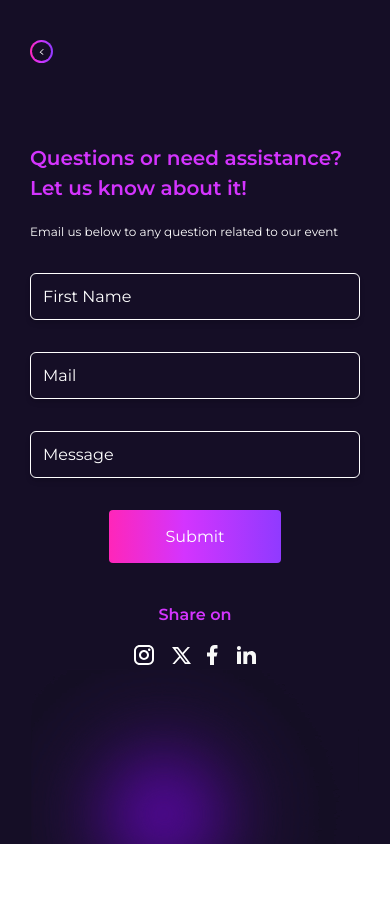
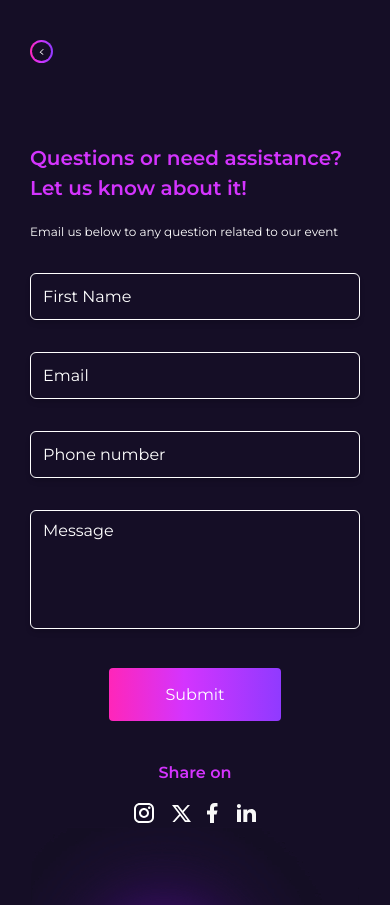
Before and after one commit to kiisi/GetLinkedHackathon, a React (Vite) app: page /contact in a window 390 px wide. Before the commit the page ends 844 px from the top, so only its background shows below. Built offline with nearby package versions, Linux system fonts and the light colour scheme.

Commit message:
[feat] contact page functionality implemented, [feat] mobile navbar

```diff
--- a/src/data/faqs.js
+++ b/src/data/faqs.js
@@ -14,7 +14,7 @@ export const faqsData = [
     {
         id: nanoid(),
         title: 'What happens if I don\'t have an idea for a project?',
-        content: 'E don be for you be that, Just dey play'
+        content: 'hehe, just dey play. go do some research and look for a project that will solve problems or improve our world.'
     },
     {
         id: nanoid(),
--- /dev/null
+++ b/src/layout/MobileNavbar.jsx
@@ -0,0 +1,44 @@
+/* eslint-disable react/prop-types */
+import { Link } from "react-router-dom";
+import Button from "../components/Button";
+
+export default function MobileNavbar({ visible, closeHandler }) {
+
+    return (
+        <>
+            <div
+                onClick={closeHandler}
+                className={`bg-[#00000066] h-[100vh] w-full fixed z-[8888] top-0 left-0 ${visible ? "block" : "hidden"}`}
+            >
+            </div>
+            <nav className={`w-full max-w-[348px] min-h-[492px] pl-[47px] pr-[51px] py-[47px] rounded-[8px] bg-[#150E28] fixed top-0 transition-all z-[9999] ${visible ? "right-0" : "right-[-348px]"}`}>
+                <div className="flex justify-end mb-12">
+                    <div
+                        onClick={closeHandler}
+                        className="w-[23px] h-[23px] rounded-[50%] grid place-items-center close-btn-gradient">
+                        <div className="grid place-items-center h-[21px] w-[21px] bg-[#150E28] rounded-[50%]">
+                            <img src='/icons/close.svg' alt='Close' className="h-[11px] w-[11px]" />
+                        </div>
+                    </div>
+                </div>
+                <div className="flex flex-col gap-5">
+                    <span className="text-white">
+                        <a href="/#timeline" className="hover:text-primary">Timeline</a>
+                    </span>
+                    <span className="text-white">
+                        <a href="/#overview" className="hover:text-primary">Overview</a>
+                    </span>
+                    <span className="text-white">
+                        <a href="/#faqs" className="hover:text-primary">Faqs</a>
+                    </span>
+                    <Link to='/contact' className="text-white hover:text-primary">Contact</Link>
+                    <div className="pt-4">
+                        <Link to="/register">
+                            <Button>Register</Button>
+                        </Link>
+                    </div>
+                </div>
+            </nav>
+        </>
+    )
+}
--- a/src/pages/Contact.jsx
+++ b/src/pages/Contact.jsx
@@ -5,8 +5,15 @@ import Input from "../components/Input";
 import { socialLinks } from "../data/links";
 import Navbar from "../layout/Navbar";
 import SEO from "../components/Seo";
+import toast from "react-hot-toast";
+import appService from "../services/app";
+import HttpErrorException from "../utlis/HttpErrrorException";
+import validator from 'validator';
+import { useNavigate } from "react-router-dom";
 
 export default function Contact() {
+
+    const navigate = useNavigate()
 
     return (
         <>
@@ -20,7 +27,7 @@ export default function Contact() {
                 </div>
                 <Container className="pt-10 lg:hidden">
                     <div className="max-w-[437px] w-full mx-auto">
-                        <button className="bg-primary-gradient h-[23px] w-[23px] rounded-[50%] block p-[2px] overflow-hidden">
+                        <button onClick={()=> navigate(-1)} className="bg-primary-gradient h-[23px] w-[23px] rounded-[50%] block p-[2px] overflow-hidden">
                             <span className="w-full h-full bg-bgdark grid place-items-center rounded-[50%]">
                                 <img src="/icons/chevron-left.svg" alt="Chevron left" />
                             </span>
@@ -69,9 +76,11 @@ export default function Contact() {
 
 const ContactForm = () => {
 
+    const [loading, setLoading] = useState(false)
     const [formData, setFormData] = useState({
         first_name: "",
-        mail: "",
+        email: "",
+        phone_number: "",
         message: "",
     })
 
@@ -82,6 +91,38 @@ const ContactForm = () => {
         }))
     }
 
+    const submit = (e) => {
+        e.preventDefault()
+
+        if (!formData.first_name || !formData.email || !formData.phone_number || !formData.message) {
+            return toast.error("All form fields are required!")
+        }
+
+        if (!validator.isEmail(formData.email)) {
+            return toast.error("Invalid email!")
+        }
+
+        setLoading(true)
+
+        appService.sendContactForm(formData)
+            .then(data => {
+                console.log(data)
+                toast.success("Submitted Successfully!")
+                setFormData({
+                    first_name: "",
+                    email: "",
+                    phone_number: "",
+                    message: "",
+                })
+            })
+            .catch(error => {
+                console.log(error)
+                new HttpErrorException(error).trigger()
+            })
+            .finally(() => setLoading(false))
+
+    }
+
     return (
         <div className="w-full lg:max-w-[617px] w-full py-10 py-0 lg:py-16 lg:px-6 rounded-lg lg:bg-[#ffffff08] lg:shadow-[0px_4px_4px_0px] #00000040] relative">
             <div className="w-full max-w-[437px] mx-auto">
@@ -90,7 +131,7 @@ const ContactForm = () => {
                     <h1>Let us know  about it!</h1>
                 </header>
                 <p className="lg:hidden text-white mb-8 text-[12px]">Email us below to any question related to our event</p>
-                <form className="flex flex-col gap-8 lg:gap-10">
+                <form className="flex flex-col gap-8 lg:gap-10" onSubmit={submit}>
                     <fieldset>
                         <Input
                             placeholder="First Name"
@@ -101,21 +142,37 @@ const ContactForm = () => {
                     </fieldset>
                     <fieldset>
                         <Input
-                            placeholder="Mail"
-                            name="mail"
-                            value={formData.mail}
+                            placeholder="Email"
+                            name="email"
+                            value={formData.email}
                             onChange={formDataHandler}
                         />
                     </fieldset>
                     <fieldset>
                         <Input
+                            placeholder="Phone number"
+                            name="phone_number"
+                            value={formData.phone_number}
+                            onChange={formDataHandler}
+                        />
+                    </fieldset>
+                    <fieldset>
+                        <textarea
+                            className="w-full bg-transparent text-white border-[1px] border-white placeholder-white outline-primary shadow-md rounded-md px-3 lg:px-5 py-2 h-[119px] custom-scroll-bar resize-none"
+                            rows={5}
                             placeholder="Message"
                             name="message"
                             value={formData.message}
                             onChange={formDataHandler}
                         />
                     </fieldset>
-                    <Button className="mx-auto">Submit</Button>
+                    <Button
+                        className="mx-auto"
+                        type="submit"
+                        loading={loading}
+                    >
+                        Submit
+                    </Button>
                     <div className="pt-2 lg:hidden max-w-max grid place-items-center mx-auto">
                         <h1 className="font-semibold text-primary mb-4">Share on</h1>
                         <div className="flex gap-4 items-center">
--- a/src/pages/Register.jsx
+++ b/src/pages/Register.jsx
@@ -70,10 +70,7 @@ const RegisterForm = () => {
     ]
     const [selectedGroups, setSelectedGroups] = useState(null)
 
-    console.log(category)
-
     function closeModal() {
-        console.log(isOpen)
         setIsOpen(false)
     }
 
@@ -85,7 +82,6 @@ const RegisterForm = () => {
         phone_number: "",
         team_name: "",
         project_topic: "",
-
     })
 
     const formDataHandler = (e) => {
@@ -96,14 +92,12 @@ const RegisterForm = () => {
     }
 
     useEffect(() => {
-
         appService.getCategory()
             .then((data) => {
                 console.log(data)
                 setCategory(data.data)
             })
             .catch(err => console.log(err))
-
     }, [])
 
     const submit = (e) => {
@@ -136,6 +130,12 @@ const RegisterForm = () => {
         authService.register(payload)
             .then((data) => {
                 console.log(data)
+                setFormData({
+                    email: "",
+                    phone_number: "",
+                    team_name: "",
+                    project_topic: "",
+                })
                 openModal()
             })
             .catch(error => {
@@ -143,10 +143,7 @@ const RegisterForm = () => {
                 new HttpErrorException(error).trigger()
             })
             .finally(() => setLoading(false))
-
     }
-
-    console.log(checked)
 
     return (
         <>
@@ -305,7 +302,7 @@ const RegisterForm = () => {
                         <Button
                             className="lg:!w-full mx-auto lg:mx-0"
                             loading={loading}
-                            onClick={submit}
+                            type="submit"
                         >
                             Register Now
                         </Button>
--- a/src/services/app.js
+++ b/src/services/app.js
@@ -1,7 +1,8 @@
 import request from "./request";
 
 const appService = {
-    getCategory: () => request.get('/hackathon/categories-list')
+    getCategory: () => request.get('/hackathon/categories-list'),
+    sendContactForm: (data) => request.post('/hackathon/contact-form', data)
 }
 
 export default appService
--- a/src/styles/index.css
+++ b/src/styles/index.css
@@ -103,3 +103,7 @@ input[data-autocompleted] {
 .bronze-medal-gradient{
   background: linear-gradient(0deg, #D434FE, #D434FE), linear-gradient(0deg, rgba(212, 52, 254, 0.12), rgba(212, 52, 254, 0.12));
 }
+
+.close-btn-gradient{
+  background: linear-gradient(180deg, #903AFF 0%, #FF26B9 100%);
+}
--- a/src/utlis/HttpErrrorException.js
+++ b/src/utlis/HttpErrrorException.js
@@ -9,16 +9,18 @@ export default class HttpErrorException extends Error{
     trigger(){
         console.log(this.error)
         if(this.error?.response?.data?.email){
-            toast.error(this.error?.response?.data?.email[0])
+            return toast.error(this.error?.response?.data?.email[0])
         }
         if(this.error?.response?.data?.phone_number){
-            toast.error(this.error?.response?.data?.phone_number[0])
+            return toast.error(this.error?.response?.data?.phone_number[0])
         }
         if(this.error?.response?.data?.group_size){
-            toast.error(this.error?.response?.data?.group_size[0])
+            return toast.error(this.error?.response?.data?.group_size[0])
         }
         if (this.error?.code === "ERR_NETWORK") {
-            toast.error(this.error?.message)
+            return toast.error(this.error?.message)
+        } else{
+            return toast.error("An error occurred!")
         }
     }
 }
```
Also changed, not shown: src/layout/Navbar.jsx (+19 -1 lines), public/icons/close.svg (added).
